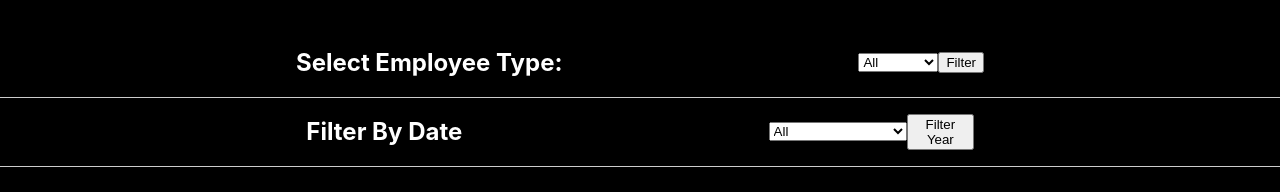
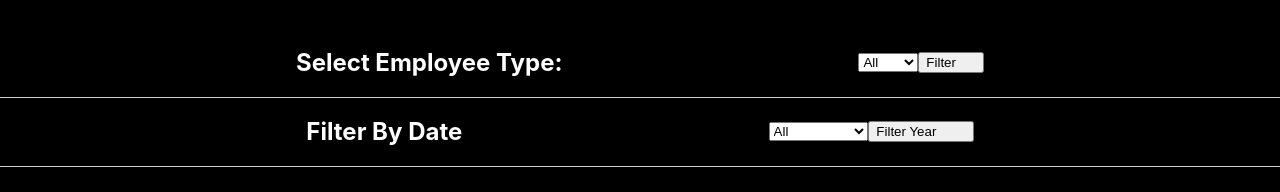
Before and after one commit to CccGm/Friend_Project, a React (Create React App) app in the folder UI/: page / in a window 1280 px wide. Shown: the part 960-1152 px from the top of the page. Built offline with nearby package versions, Linux system fonts and the light colour scheme; no server answers.

Commit message:
change in button

```diff
--- a/UI/src/EmployeeFilter.js
+++ b/UI/src/EmployeeFilter.js
@@ -31,7 +31,7 @@
             <option value="Contract">Contract</option>
             <option value="Seasonal">Seasonal</option>
           </select>
-          <button type="submit" className="btn-submit">
+          <button type="submit" className="submit-btn form-control">
             Filter
           </button>
         </form>
--- a/UI/src/YearFilter.js
+++ b/UI/src/YearFilter.js
@@ -30,7 +30,7 @@
             <option value="less5year">Less than 5 Year</option>
             <option value="less10year">Less than 10 Year</option>
           </select>
-          <button type="submit" className="btn-submit">
+          <button type="submit" className="submit-btn form-control">
             Filter Year
           </button>
         </form>
```
